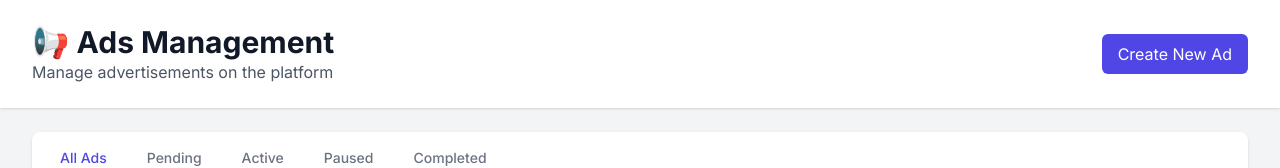
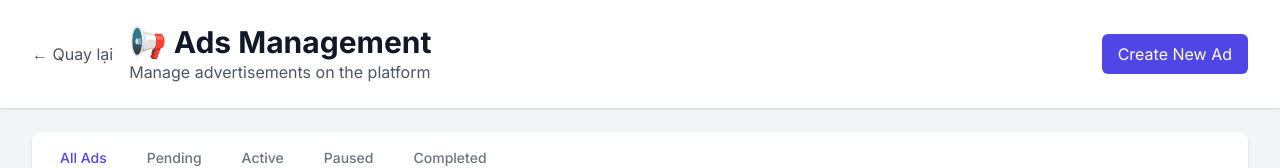
Before and after one commit to dinhkhanhtung/bot-tan-dau, a Next.js app: page /admin/ads in a window 1280 px wide. Shown: the top 168 px of the page. Built offline with nearby package versions, Linux system fonts and the light colour scheme; no server answers.

Commit message:
feat: add back button to admin ads page for consistency
- Add useRouter import and hook to ads page
- Add back button that navigates to admin dashboard
- Maintain consistent styling with other admin pages
- Improve navigation UX across admin interface

```diff
--- a/src/app/admin/ads/page.tsx
+++ b/src/app/admin/ads/page.tsx
@@ -1,6 +1,7 @@
 'use client'
 
 import { useState, useEffect } from 'react'
+import { useRouter } from 'next/navigation'
 
 // Toast notification component
 const Toast = ({ message, type, show, onClose }: { message: string, type: 'success' | 'error' | 'info', show: boolean, onClose: () => void }) => {
@@ -57,6 +58,7 @@ export default function AdsPage() {
     start_date: '',
     end_date: ''
   })
+  const router = useRouter()
 
   useEffect(() => {
     fetchAds()
@@ -213,9 +215,17 @@ export default function AdsPage() {
       <header className="bg-white shadow">
         <div className="max-w-7xl mx-auto px-4 sm:px-6 lg:px-8">
           <div className="flex justify-between items-center py-6">
-            <div>
-              <h1 className="text-3xl font-bold text-gray-900">📢 Ads Management</h1>
-              <p className="text-gray-600">Manage advertisements on the platform</p>
+            <div className="flex items-center">
+              <button
+                onClick={() => router.push('/admin/dashboard')}
+                className="mr-4 text-gray-600 hover:text-gray-900"
+              >
+                ← Quay lại
+              </button>
+              <div>
+                <h1 className="text-3xl font-bold text-gray-900">📢 Ads Management</h1>
+                <p className="text-gray-600">Manage advertisements on the platform</p>
+              </div>
             </div>
             <button
               onClick={() => setIsCreateModalOpen(true)}
```
